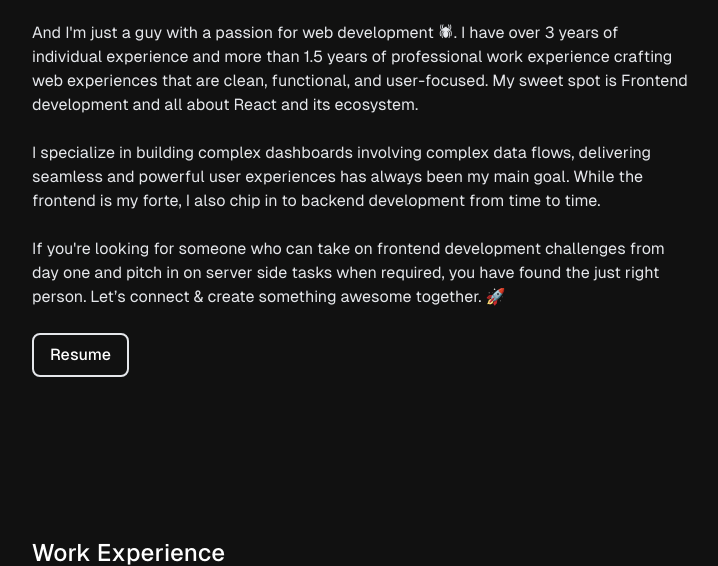
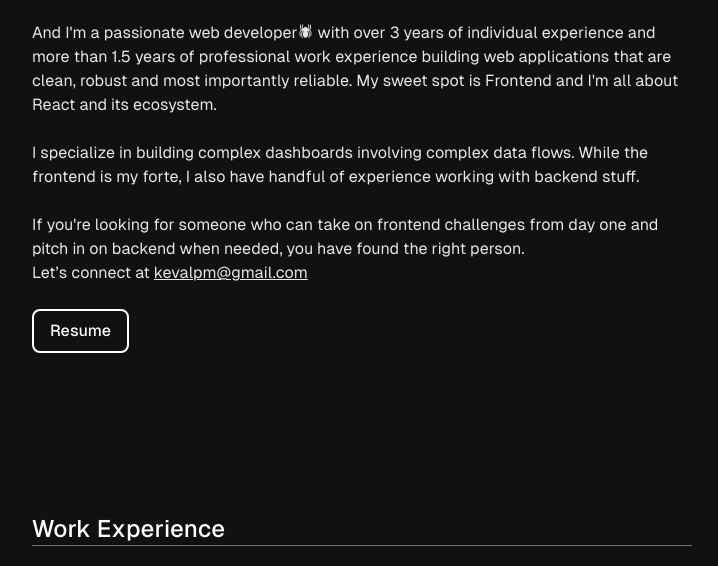
Before and after one commit to kevalmiistry/portfolio-astro, an Astro site: page / in a window 1280 px wide. Shown: the part 167-733 px from the top of the page, without its empty margins (278-996 px from the left). Built offline with nearby package versions, Linux system fonts and the light colour scheme; Astro itself is replaced by a stand-in of ours.

Commit message:
CI: intro content change

```diff
--- a/src/pages/index.astro
+++ b/src/pages/index.astro
@@ -22,29 +22,35 @@ import TechItem from "../components/TechItem.astro"
             <h1 class="text-3xl font-semibold">Hi 👋</h1>
             <h1 class="mt-2 text-4xl font-bold">I'm Keval</h1>
             <p class="mt-6 leading-6 text-gray-200">
-                And I'm just a guy with a passion for web development 🕷. I have
-                over 3 years of individual experience and more than 1.5 years of
-                professional work experience crafting web experiences that are
-                clean, functional, and user-focused. My sweet spot is Frontend
-                development and all about React and its ecosystem.
+                And I'm a passionate web developer🕷 with over 3 years of
+                individual experience and more than 1.5 years of professional
+                work experience building web applications that are clean, robust
+                and most importantly reliable. My sweet spot is Frontend and I'm
+                all about React and its ecosystem.
                 <br />
                 <br />
                 I specialize in building complex dashboards involving complex data
-                flows, delivering seamless and powerful user experiences has always
-                been my main goal. While the frontend is my forte, I also chip in
-                to backend development from time to time.
+                flows. While the frontend is my forte, I also have handful of experience
+                working with backend stuff.
                 <br />
                 <br />
-                If you're looking for someone who can take on frontend development
-                challenges from day one and pitch in on server side tasks when required,
-                you have found the just right person. Let’s connect & create something
-                awesome together. 🚀
+                If you're looking for someone who can take on frontend challenges
+                from day one and pitch in on backend when needed, you have found
+                the right person.
+                <br />
+                Let’s connect at
+                <a
+                    href="mailto:kevalpm@gmail.com"
+                    class="font-normal underline"
+                >
+                    kevalpm@gmail.com
+                </a>
             </p>
             <a
                 href="https://drive.google.com/file/d/1H64oxC0wgOcFMepI9q00ATbmITH6KTMC/view?usp=sharing"
                 download="Keval Mistry - Resume - 2024.pdf"
                 target="_blank"
-                class="border-2 rounded-lg px-4 py-2 flex justify-center items-center w-fit mt-6 hover:bg-white hover:text-[#111] transition-all font-medium"
+                class="border-2 rounded-lg px-4 py-2 flex justify-center items-center border-white w-fit mt-6 hover:bg-white hover:text-[#111] transition-all font-medium"
                 rel="noopener noreferrer"
             >
                 Resume
```
